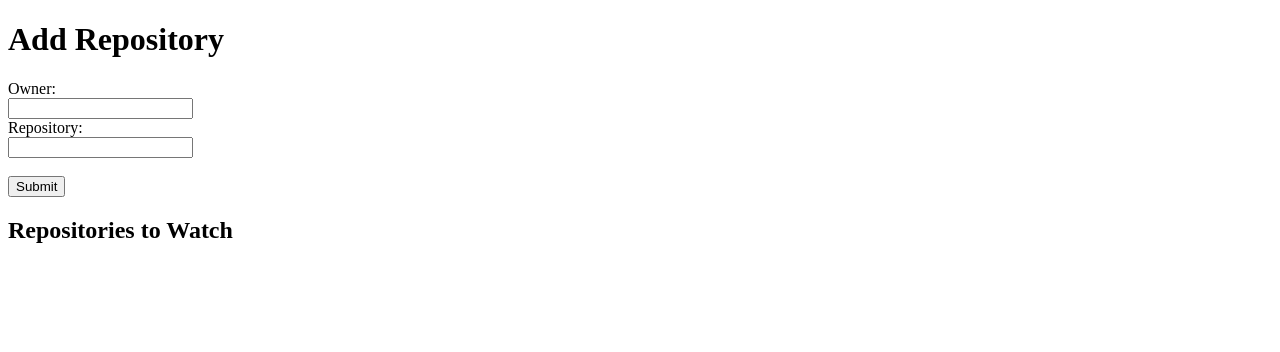
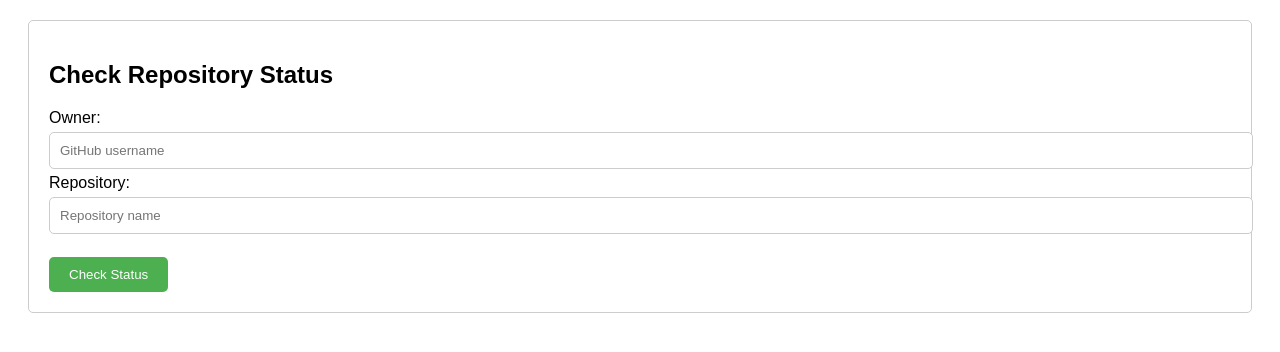
Before and after one commit to M3rofio/Repo-Checker, a Flask app: page / in a window 1280 px wide. Shown: the top 352 px of the page. Run offline with Flask 2, Linux system fonts and the light colour scheme.

Commit message:
Update index.html

```diff
--- a/templates/index.html
+++ b/templates/index.html
@@ -3,22 +3,85 @@
 <head>
     <meta charset="UTF-8">
     <meta name="viewport" content="width=device-width, initial-scale=1.0">
-    <title>Add Repository</title>
+    <title>Check Repository Status</title>
+    <style>
+        body {
+            font-family: Arial, sans-serif;
+        }
+
+        .form-container {
+            margin: 20px;
+            padding: 20px;
+            border: 1px solid #ccc;
+            border-radius: 5px;
+        }
+
+        input[type="text"] {
+            width: 100%;
+            padding: 10px;
+            margin: 5px 0;
+            border: 1px solid #ccc;
+            border-radius: 5px;
+        }
+
+        input[type="submit"] {
+            background-color: #4CAF50;
+            color: white;
+            padding: 10px 20px;
+            border: none;
+            border-radius: 5px;
+            cursor: pointer;
+        }
+
+        .status-container {
+            margin-top: 20px;
+        }
+    </style>
 </head>
 <body>
-    <h1>Add Repository</h1>
-    <form action="/" method="post">
-        <label for="owner">Owner:</label><br>
-        <input type="text" id="owner" name="owner"><br>
-        <label for="repo">Repository:</label><br>
-        <input type="text" id="repo" name="repo"><br><br>
-        <input type="submit" value="Submit">
-    </form>
-    <h2>Repositories to Watch</h2>
-    <ul>
-        {% for repository in repositories %}
-            <li>{{ repository.owner }} / {{ repository.repo }}</li>
-        {% endfor %}
-    </ul>
+    <div class="form-container">
+        <h2>Check Repository Status</h2>
+        <form id="repoForm">
+            <label for="owner">Owner:</label><br>
+            <input type="text" id="owner" name="owner" placeholder="GitHub username"><br>
+            <label for="repo">Repository:</label><br>
+            <input type="text" id="repo" name="repo" placeholder="Repository name"><br><br>
+            <input type="submit" value="Check Status">
+        </form>
+    </div>
+
+    <div class="status-container" id="statusContainer">
+        <!-- Status will be displayed here -->
+    </div>
+
+    <script>
+        const form = document.getElementById('repoForm');
+        const statusContainer = document.getElementById('statusContainer');
+
+        form.addEventListener('submit', async (e) => {
+            e.preventDefault();
+
+            const owner = document.getElementById('owner').value.trim();
+            const repo = document.getElementById('repo').value.trim();
+
+            if (owner && repo) {
+                try {
+                    const response = await fetch(`https://api.github.com/repos/${owner}/${repo}`);
+                    const data = await response.json();
+
+                    if (response.ok) {
+                        statusContainer.innerHTML = `<p><strong>${owner}/${repo}</strong> exists.</p>`;
+                    } else {
+                        statusContainer.innerHTML = `<p><strong>${owner}/${repo}</strong> does not exist.</p>`;
+                    }
+                } catch (error) {
+                    console.error('Error fetching repository status:', error);
+                    statusContainer.innerHTML = `<p>Failed to check status. Please try again later.</p>`;
+                }
+            } else {
+                statusContainer.innerHTML = `<p>Please provide both owner and repository name.</p>`;
+            }
+        });
+    </script>
 </body>
 </html>
```
